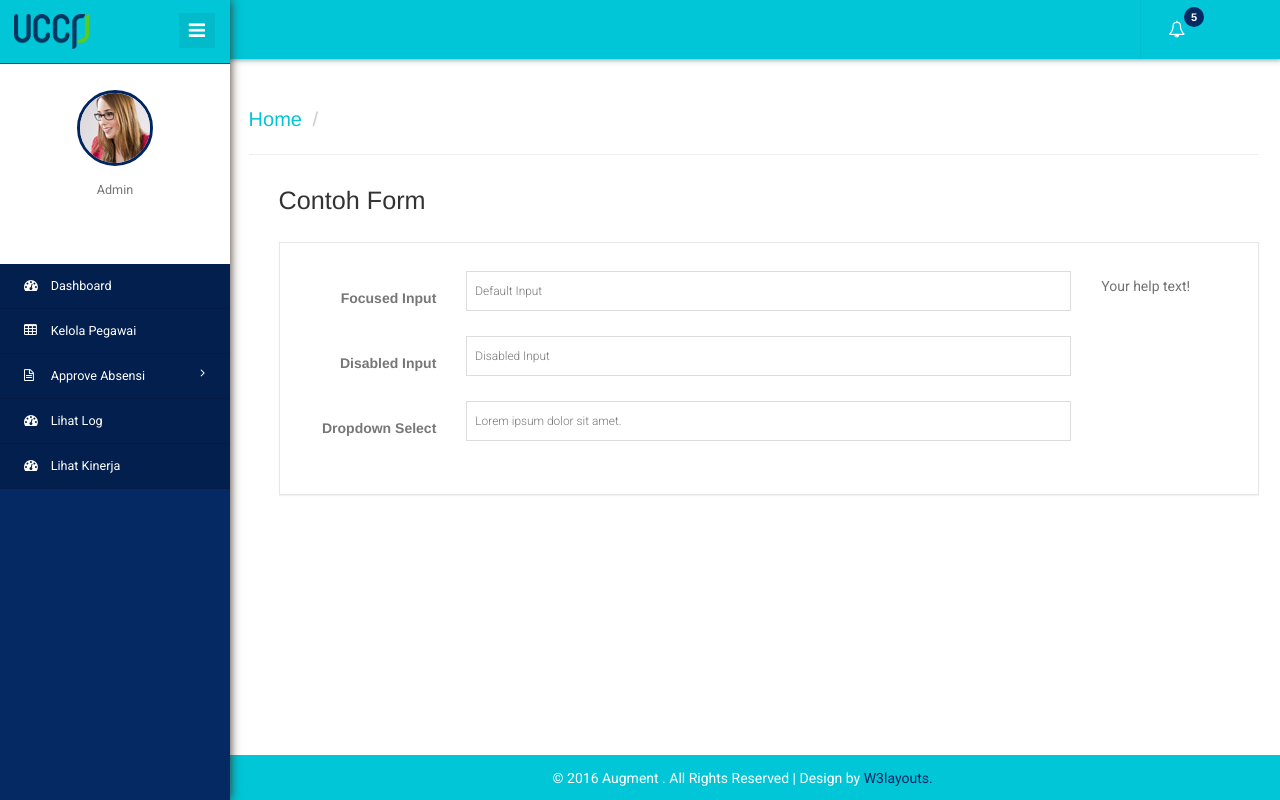
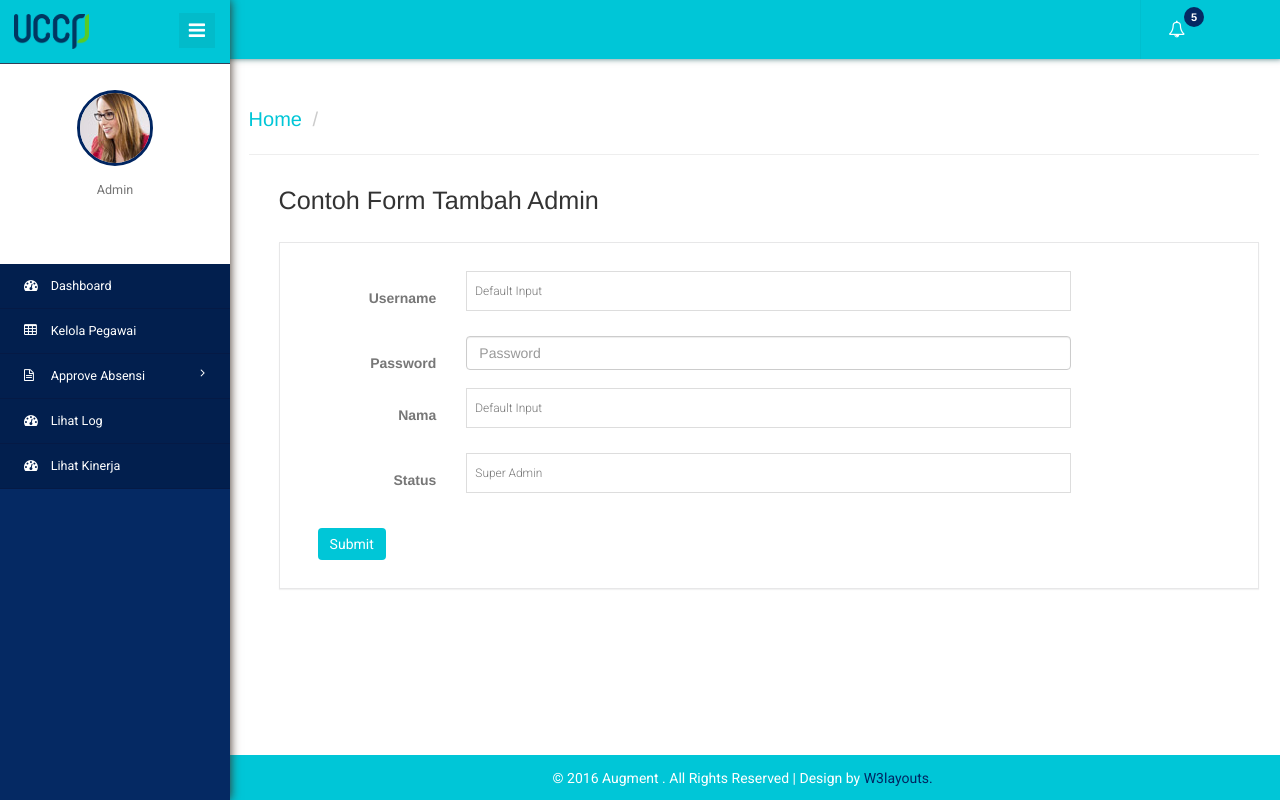
Before and after one commit to galihdea/Sistem-Absensi-UCCP, a PHP site: page /menu_form.php in a window 1280 px wide. Run offline with PHP 8.4, Linux system fonts and the light colour scheme; a user stored in the database is signed in; data that the repository does not hold is empty; some libraries are stand-ins or nearby versions.

Commit message:
Menu_form

```diff
--- a/menu_form.php
+++ b/menu_form.php
@@ -3,34 +3,37 @@
 <body>
 	<?php include 'header.php'; ?>
 	<!--custom-widgets-->
-		<h3 class="inner-tittle two">Contoh Form </h3>
+		<h3 class="inner-tittle two">Contoh Form Tambah Admin</h3>
 		<div class="grid-1">
 			<div class="form-body">
 				<form class="form-horizontal">
 					<div class="form-group">
-						<label for="focusedinput" class="col-sm-2 control-label">Focused Input</label>
+						<label for="focusedinput" class="col-sm-2 control-label">Username</label>
 						<div class="col-sm-8">
 							<input type="text" class="form-control1" id="focusedinput" placeholder="Default Input">
 						</div>
-						<div class="col-sm-2">
-							<p class="help-block">Your help text!</p>
+					</div>
+					<div class="form-group">
+						<label for="focusedinput" class="col-sm-2 control-label">Password</label>
+						<div class="col-sm-8">
+							<input type="password" class="form-control" id="focusedinput" placeholder="Password">
 						</div>
 					</div>
 					<div class="form-group">
-						<label for="disabledinput" class="col-sm-2 control-label">Disabled Input</label>
+						<label for="focusedinput" class="col-sm-2 control-label">Nama</label>
 						<div class="col-sm-8">
-							<input disabled="" type="text" class="form-control1" id="disabledinput" placeholder="Disabled Input">
+							<input type="text" class="form-control1" id="focusedinput" placeholder="Default Input">
 						</div>
 					</div>
 					<div class="form-group">
-						<label for="selector1" class="col-sm-2 control-label">Dropdown Select</label>
+						<label for="selector1" class="col-sm-2 control-label">Status</label>
 						<div class="col-sm-8"><select name="selector1" id="selector1" class="form-control1">
-							<option>Lorem ipsum dolor sit amet.</option>
-							<option>Dolore, ab unde modi est!</option>
-							<option>Illum, fuga minus sit eaque.</option>
-							<option>Consequatur ducimus maiores voluptatum minima.</option>
+							<option>Super Admin</option>
+							<option>Admin</option>
+							<option>Pegawai</option>
 						</select></div>
 					</div>
+					<button type="submit" class="btn btn-default">Submit</button>
 				</form>
 			</div>
 		</div>
```
